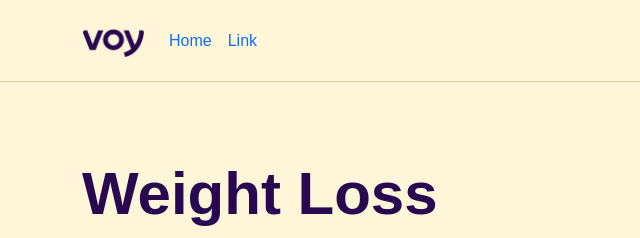
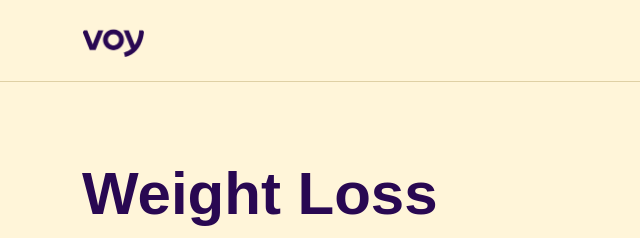
Before and after one commit to cprogress-dnldrymnd/weight-loss, a plain HTML site: page index.html in a window 1280 px wide. Shown: the top 238 px of the page, 0-640 px from the left. Drawn offline with nearby package versions, Linux system fonts and the light colour scheme; a web font is replaced by a local one.

Commit message:
Update index.html

```diff
--- a/index.html
+++ b/index.html
@@ -35,16 +35,6 @@
                     aria-expanded="false" aria-label="Toggle navigation">
                     <span class="navbar-toggler-icon"></span>
                 </button>
-                <div class="collapse navbar-collapse" id="navbarSupportedContent">
-                    <ul class="navbar-nav me-auto mb-2 mb-lg-0">
-                        <li class="nav-item">
-                            <a class="nav-link active" aria-current="page" href="#">Home</a>
-                        </li>
-                        <li class="nav-item">
-                            <a class="nav-link" href="#">Link</a>
-                        </li>
-                    </ul>
-                </div>
                 <div class="button-box">
                     <a href="./form-start.html">Continue</a>
                 </div>
```
